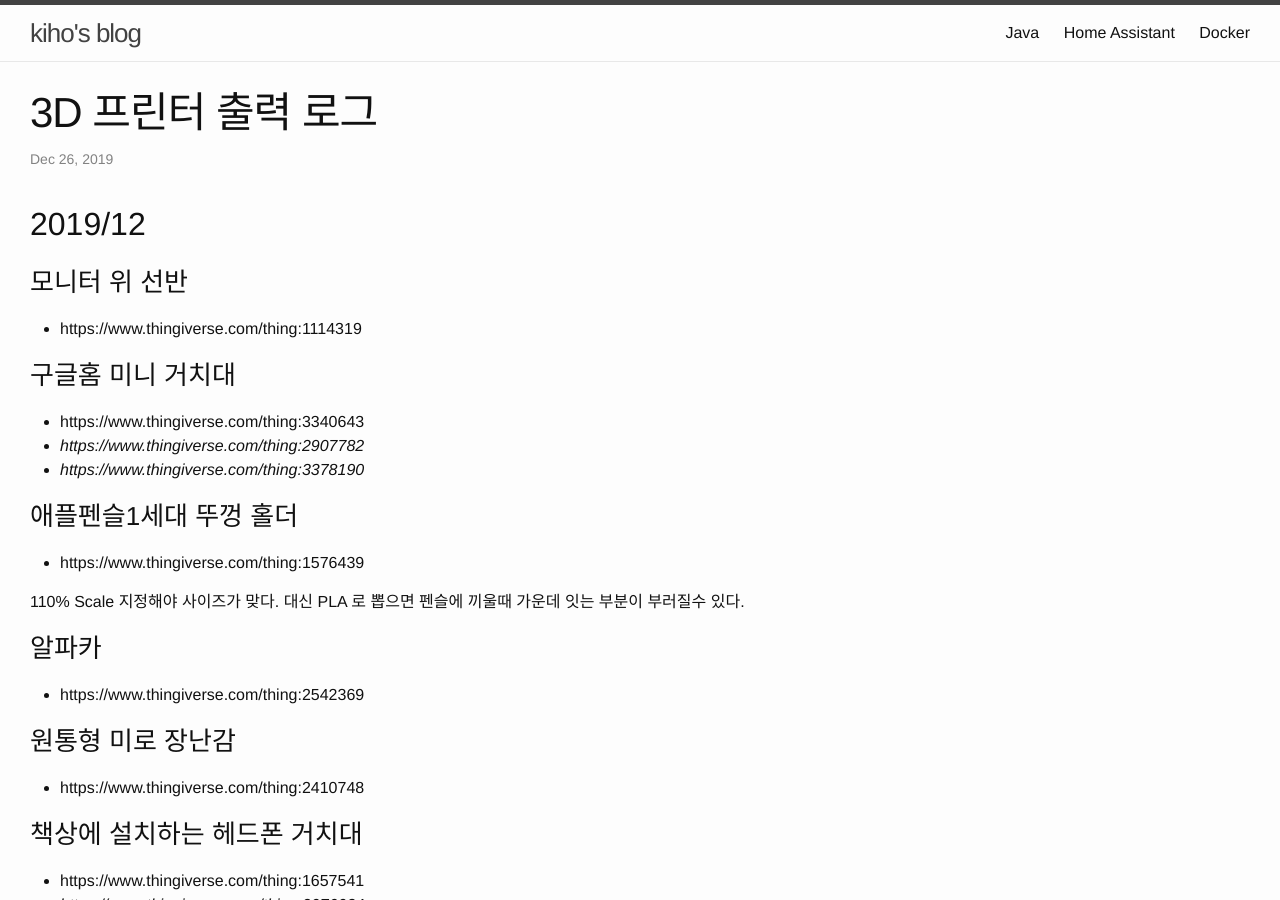
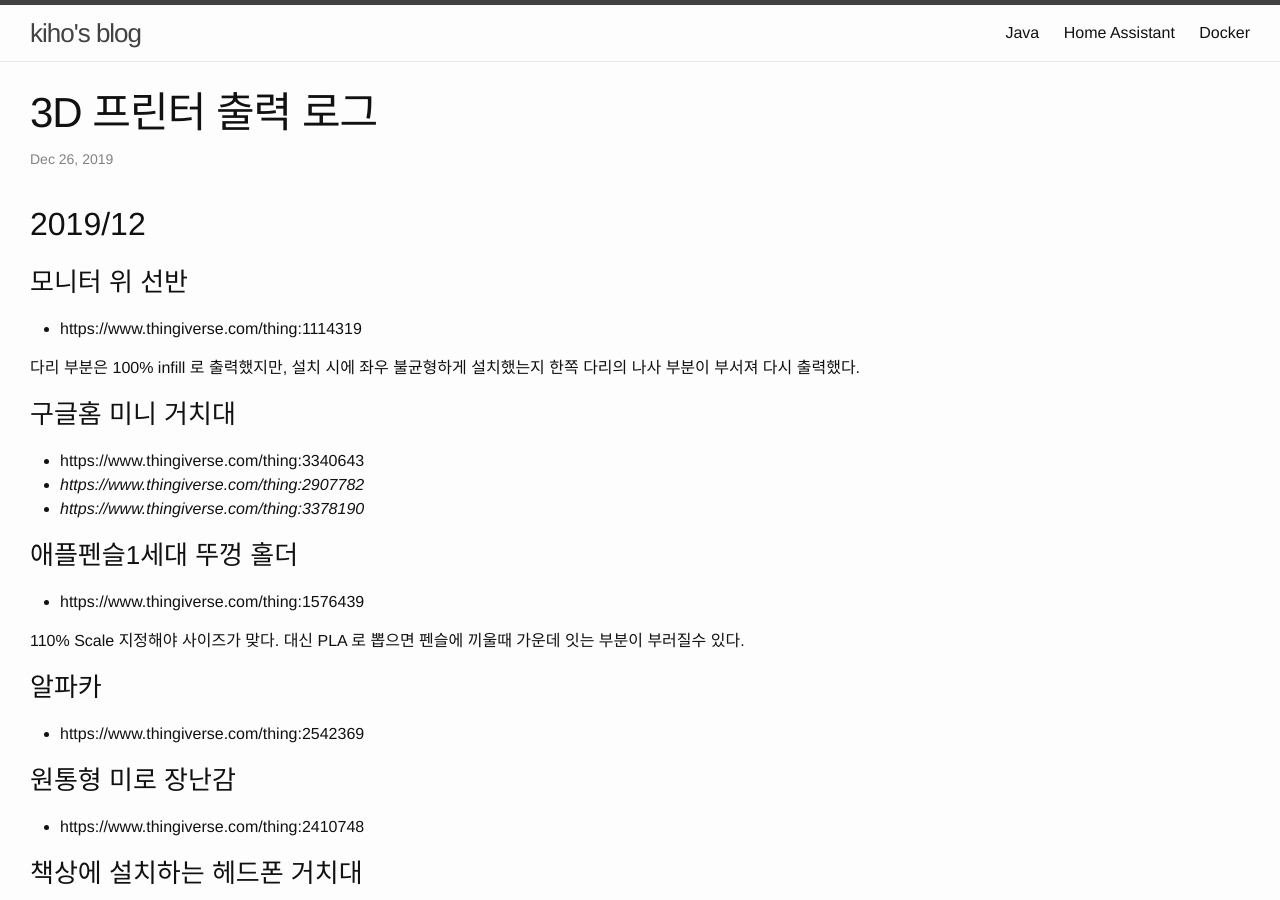
Before and after one commit to syspro86/syspro86.github.io, a Jekyll site: the page built from _posts/2019-12-26-3d-printer.md, in a window 1280 px wide and 900 px high. Built offline with Jekyll 4.4.1, drawn with Linux system fonts in a browser that asks for light colours; comment, search, counter and statistics services are not loaded.

Commit message:
Update 2019-12-26-3d-printer.md

```diff
--- a/_posts/2019-12-26-3d-printer.md
+++ b/_posts/2019-12-26-3d-printer.md
@@ -8,6 +8,8 @@ categories: 3dprinter
 
 ### 모니터 위 선반
 * https://www.thingiverse.com/thing:1114319
+
+다리 부분은 100% infill 로 출력했지만, 설치 시에 좌우 불균형하게 설치했는지 한쪽 다리의 나사 부분이 부서져 다시 출력했다.
 
 ### 구글홈 미니 거치대
 * https://www.thingiverse.com/thing:3340643
```
